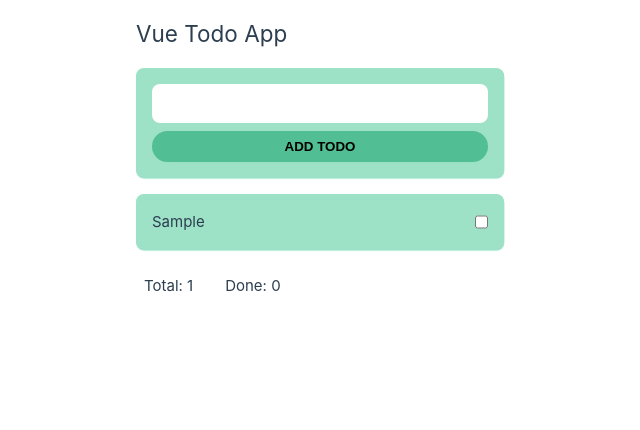
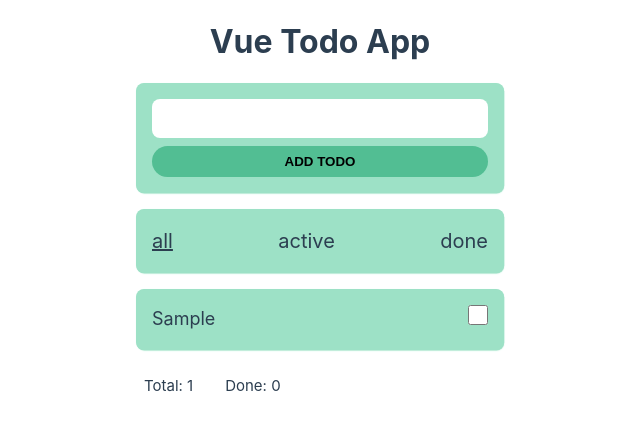
Before and after one commit to Qnt/vue-todo-app, a Vue app: page / in a window 1280 px wide. Both pictures are taken after typing "Sample" into the empty fields and a click on the button "ADD TODO". Shown: the top 430 px of the page, without its empty margins (320-960 px from the left). Built offline with nearby package versions, Linux system fonts and the light colour scheme.

Commit message:
add filtering, change styling

```diff
--- a/src/App.vue
+++ b/src/App.vue
@@ -1,5 +1,5 @@
 <script setup lang="ts">
-import { provide, ref } from 'vue'
+import { onUnmounted, provide, ref } from 'vue'
 import TodoForm from './components/TodoForm.vue'
 import TodoList from './components/TodoList.vue'
 import type { Todo, TodoNotification } from './types'
@@ -9,8 +9,12 @@ import AppNotification from './components/UI/AppNotification.vue'
 
 const todos = ref<Todo[]>([])
 const additionStatus = ref<TodoNotification>()
+let notificationTimeoutId: number
 
 function addTodo(title: Todo['title']) {
+  if (notificationTimeoutId) {
+    clearTimeout(notificationTimeoutId)
+  }
   if (!title.trim()) {
     additionStatus.value = {
       success: false,
@@ -25,7 +29,7 @@ function addTodo(title: Todo['title']) {
     additionStatus.value = { success: true, message: 'New todo successfully added.' }
   }
 
-  setTimeout(() => (additionStatus.value = undefined), 2000)
+  notificationTimeoutId = setTimeout(() => (additionStatus.value = undefined), 2000)
 }
 
 function toggleTodoStatus(id: Todo['id']) {
@@ -37,11 +41,17 @@ function removeDoneTodos() {
 }
 
 provide(toggleTodoStatusKey, toggleTodoStatus)
+
+onUnmounted(() => {
+  if (notificationTimeoutId) {
+    clearTimeout(notificationTimeoutId)
+  }
+})
 </script>
 
 <template>
   <main class="wrapper">
-    <h2>Vue Todo App</h2>
+    <h2 class="header">Vue Todo App</h2>
     <TodoForm :addition-status="additionStatus" @add="addTodo" />
     <TodoList :todos="todos" />
     <TodoFooter v-if="todos.length" :todos="todos" @remove-done-todos="removeDoneTodos" />
@@ -57,4 +67,10 @@ provide(toggleTodoStatusKey, toggleTodoStatus)
   flex-basis: 400px;
   padding: 1rem;
 }
+
+.header {
+  font-size: 2rem;
+  text-align: center;
+  font-weight: 700;
+}
 </style>
--- a/src/components/TodoList.vue
+++ b/src/components/TodoList.vue
@@ -1,14 +1,41 @@
 <script setup lang="ts">
 import type { Todo } from '@/types'
+import { computed, ref } from 'vue'
 import TodoListItem from './TodoListItem.vue'
+import AppFilter from './UI/AppFilter.vue'
+import AppCard from './UI/AppCard.vue'
 
-defineProps<{
+const { todos } = defineProps<{
   todos: Todo[]
 }>()
+
+const filters = ['all', 'active', 'done'] as const
+const curFilter = ref<(typeof filters)[number]>('all')
+
+const filteredTodos = computed(() => {
+  switch (curFilter.value) {
+    case 'active':
+      return todos.filter((todo) => !todo.done)
+    case 'done':
+      return todos.filter((todo) => todo.done)
+
+    default:
+      return todos
+  }
+})
 </script>
 
 <template>
-  <TodoListItem v-for="todo in todos" :key="todo.id" :todo="todo" />
+  <template v-if="todos.length">
+    <AppFilter v-model="curFilter" :filters="filters" />
+    <TodoListItem v-for="todo in filteredTodos" :key="todo.id" :todo="todo" />
+  </template>
+  <AppCard v-else class="center">Nothing to do!</AppCard>
 </template>
 
-<style scoped></style>
+<style scoped>
+.center {
+  display: flex;
+  justify-content: center;
+}
+</style>
--- a/src/components/TodoListItem.vue
+++ b/src/components/TodoListItem.vue
@@ -13,8 +13,13 @@ const toggleTodoStatus = inject(toggleTodoStatusKey) as (id: Todo['id']) => void
 
 <template>
   <AppCard class="todo-item">
-    <div :class="{ done: todo.done }">{{ todo.title }}</div>
-    <input :value="todo.done" type="checkbox" @click="toggleTodoStatus(todo.id)" />
+    <p class="todo-item__title" :class="{ done: todo.done }">{{ todo.title }}</p>
+    <input
+      :value="todo.done"
+      class="todo-item__checkbox"
+      type="checkbox"
+      @click="toggleTodoStatus(todo.id)"
+    />
   </AppCard>
 </template>
 
@@ -24,6 +29,15 @@ const toggleTodoStatus = inject(toggleTodoStatusKey) as (id: Todo['id']) => void
   justify-content: space-between;
 }
 
+.todo-item__title {
+  font-size: 1.125rem;
+}
+
+.todo-item__checkbox {
+  aspect-ratio: 1;
+  block-size: 1.25rem;
+}
+
 .done {
   text-decoration: line-through;
 }
--- /dev/null
+++ b/src/components/UI/AppFilter.vue
@@ -0,0 +1,50 @@
+<script setup lang="ts" generic="T extends readonly string[]">
+import AppCard from './AppCard.vue'
+
+const { filters } = defineProps<{
+  filters: T
+}>()
+const curFilter = defineModel<T[number]>({ required: true })
+</script>
+
+<template>
+  <AppCard class="todo-list__filter">
+    <template v-for="filter in filters" :key="filter">
+      <div class="todo-list__filter-item">
+        <input
+          :id="filter"
+          v-model="curFilter"
+          class="todo-list__filter-input"
+          type="radio"
+          :name="filter"
+          :value="filter"
+        />
+        <label class="todo-list__filter-label" :for="filter">
+          {{ filter.charAt(0).toLowerCase() + filter.slice(1) }}
+        </label>
+      </div>
+    </template>
+  </AppCard>
+</template>
+
+<style scoped>
+.todo-list__filter {
+  display: flex;
+  flex-wrap: wrap;
+  justify-content: space-between;
+  gap: 1rem;
+}
+
+.todo-list__filter-input {
+  display: none;
+}
+
+.todo-list__filter-label {
+  cursor: pointer;
+  font-size: 1.25rem;
+}
+
+.todo-list__filter-input:checked + .todo-list__filter-label {
+  text-decoration: underline;
+}
+</style>
```
